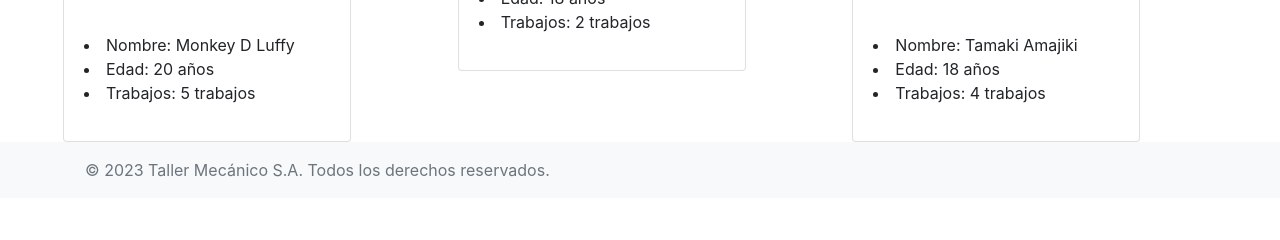
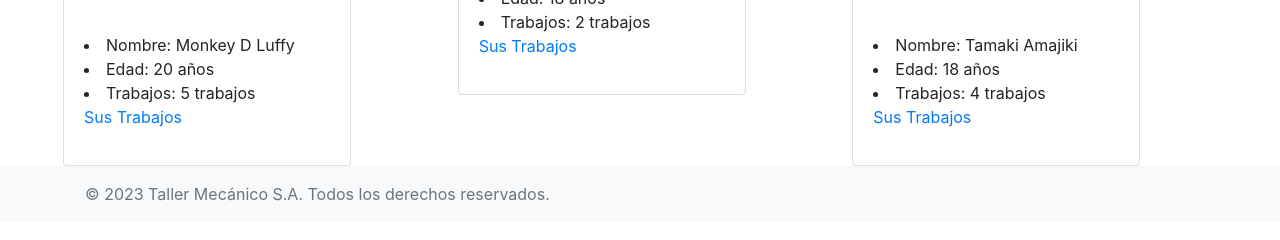
Before and after one commit to aleejandra2/Prueba, a plain HTML site: page trabajadores.html in a window 1280 px wide. Shown: the part 490-730 px from the top of the page. Drawn offline with nearby package versions, Linux system fonts and the light colour scheme.

Commit message:
se agrega link para ir a trabajos

```diff
--- a/trabajadores.html
+++ b/trabajadores.html
@@ -71,6 +71,8 @@
                         <li>Edad:       20 años</li>
                         <li>Trabajos:   5 trabajos</li>
 
+                        <a href="Trabajos.html" class="card-link">Sus Trabajos</a>
+
                     </p>
                 </div>
             </div>
@@ -84,6 +86,8 @@
                         <li>Nombre:     Midoriya Izuku</li>
                         <li>Edad:       18 años</li>
                         <li>Trabajos:   2 trabajos</li>
+
+                        <a href="Trabajos.html" class="card-link">Sus Trabajos</a>
                     </p>
                 </div>
             </div>
@@ -97,6 +101,9 @@
                         <li>Nombre:     Tamaki Amajiki</li>
                         <li>Edad:       18 años</li>
                         <li>Trabajos:   4 trabajos</li>
+
+                        <a href="Trabajos.html" class="card-link">Sus Trabajos</a>
+
                     </p>
                 </div>
             </div>
```
Also changed, not shown: index.html (+1 -1 lines), index2.html (+3 -2 lines), Trabajos.html (added).
